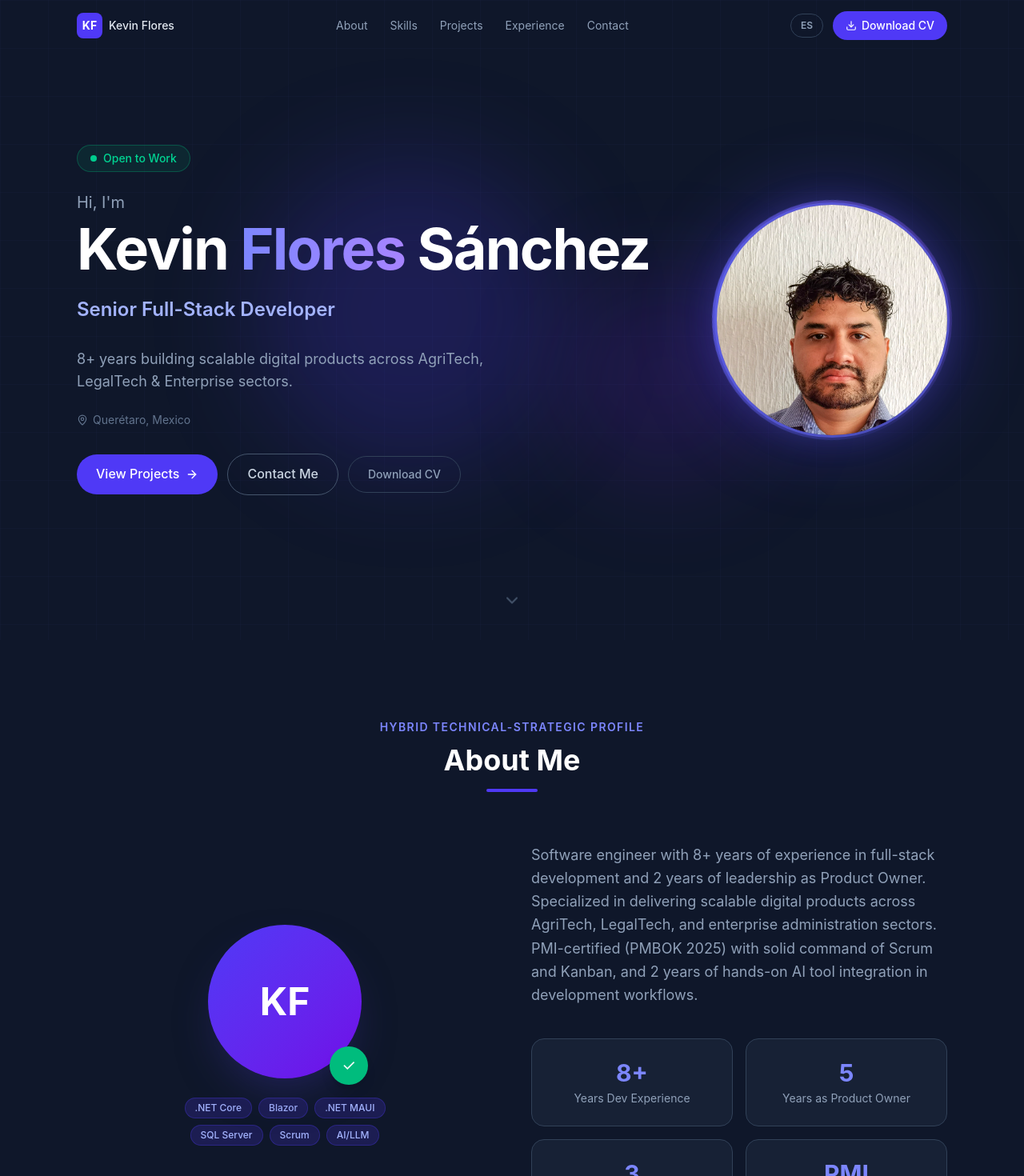
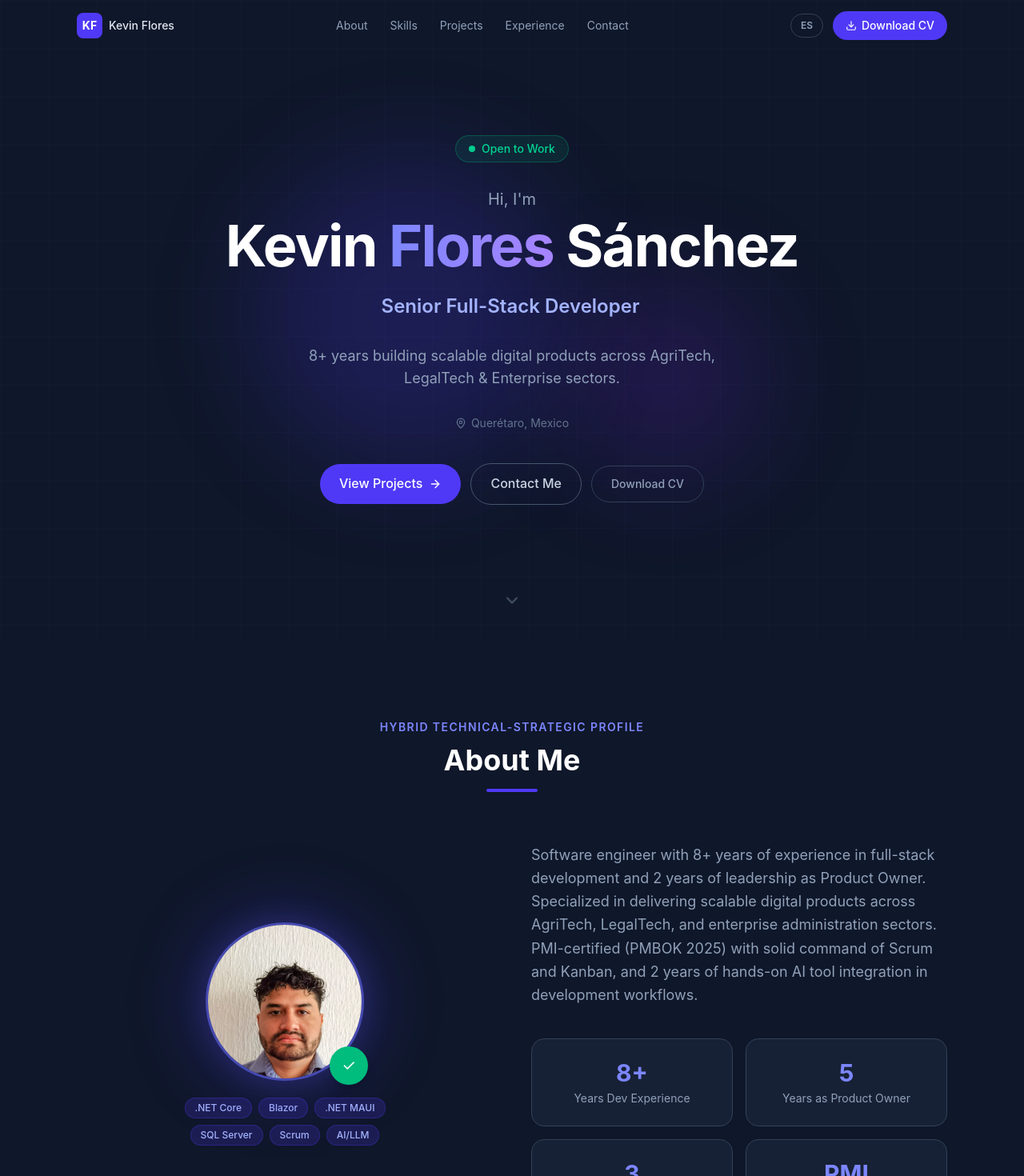
Before and after one commit to kevinflosan/portfolio, a Next.js app: page /portfolio/en in a window 1280 px wide. Shown: the top 1470 px of the page at 80% size. Built offline with nearby package versions, Linux system fonts and the light colour scheme.

Commit message:
Cambio about me

```diff
--- a/app/globals.css
+++ b/app/globals.css
@@ -44,8 +44,3 @@ body {
 ::-webkit-scrollbar-thumb:hover {
   background: #6366f1;
 }
-
-@keyframes spin {
-  from { transform: rotate(0deg); }
-  to { transform: rotate(360deg); }
-}
--- a/components/About.tsx
+++ b/components/About.tsx
@@ -79,10 +79,24 @@ export default function About() {
       <div className="grid lg:grid-cols-2 gap-12 items-center">
         {/* Avatar + badge */}
         <div className="flex flex-col items-center gap-6">
-          {/* Avatar placeholder */}
+          {/* Profile photo */}
           <div className="relative">
-            <div className="w-48 h-48 rounded-full bg-gradient-to-br from-indigo-600 to-violet-700 flex items-center justify-center text-5xl font-bold text-white shadow-2xl shadow-indigo-900/50">
-              KF
+            <div className="absolute inset-0 rounded-full bg-indigo-600/30 blur-2xl scale-110 pointer-events-none" />
+            <div
+              className="relative w-48 h-48 rounded-full overflow-hidden"
+              style={{
+                boxShadow: '0 0 0 3px rgba(99,102,241,0.6), 0 0 40px rgba(99,102,241,0.25)',
+              }}
+            >
+              <img
+                src="/portfolio/kevin-foto.jpg"
+                alt="Kevin Flores Sánchez"
+                className="w-full h-full object-cover"
+                style={{
+                  objectPosition: '50% 15%',
+                  filter: 'contrast(1.08) brightness(1.06) saturate(1.1)',
+                }}
+              />
             </div>
             <div className="absolute -bottom-2 -right-2 w-12 h-12 rounded-full bg-emerald-500 flex items-center justify-center shadow-lg">
               <span className="text-xl">✓</span>
--- a/components/Hero.tsx
+++ b/components/Hero.tsx
@@ -78,13 +78,9 @@ export default function Hero({ locale }: { locale: string }) {
       <div className="absolute top-1/4 left-1/4 w-96 h-96 bg-indigo-600/20 rounded-full blur-3xl pointer-events-none" />
       <div className="absolute bottom-1/4 right-1/4 w-64 h-64 bg-violet-600/15 rounded-full blur-3xl pointer-events-none" />
 
-      <div className="relative z-10 max-w-6xl mx-auto px-4 sm:px-6 lg:px-8 w-full">
-        <div className="flex flex-col-reverse lg:flex-row items-center justify-between gap-12 lg:gap-16">
-
-          {/* Left: text content */}
-          <div className="flex-1 text-center lg:text-left">
+      <div className="relative z-10 max-w-4xl mx-auto px-4 sm:px-6 lg:px-8 text-center">
         {/* Open to work badge */}
-            <div className="inline-flex items-center gap-2 px-4 py-1.5 mb-6 rounded-full border border-emerald-500/30 bg-emerald-500/10 text-emerald-400 text-sm font-medium">
+        <div className="inline-flex items-center gap-2 px-4 py-1.5 mb-8 rounded-full border border-emerald-500/30 bg-emerald-500/10 text-emerald-400 text-sm font-medium">
           <span className="w-2 h-2 rounded-full bg-emerald-400 animate-pulse" />
           {t('openToWork')}
         </div>
@@ -100,7 +96,7 @@ export default function Hero({ locale }: { locale: string }) {
         </h1>
 
         {/* Typewriter role */}
-            <div className="h-10 sm:h-12 flex items-center justify-center lg:justify-start mb-6">
+        <div className="h-10 sm:h-12 flex items-center justify-center mb-6">
           <span className="text-lg sm:text-2xl font-semibold text-indigo-300">
             {displayText}
             <span
@@ -112,18 +108,18 @@ export default function Hero({ locale }: { locale: string }) {
         </div>
 
         {/* Description */}
-            <p className="text-slate-400 text-base sm:text-lg max-w-xl mx-auto lg:mx-0 mb-6">
+        <p className="text-slate-400 text-base sm:text-lg max-w-xl mx-auto mb-8">
           {t('description')}
         </p>
 
         {/* Location */}
-            <div className="flex items-center justify-center lg:justify-start gap-1.5 text-slate-500 text-sm mb-8">
+        <div className="flex items-center justify-center gap-1.5 text-slate-500 text-sm mb-10">
           <MapPin size={14} />
           <span>{t('location')}</span>
         </div>
 
         {/* CTAs */}
-            <div className="flex flex-col sm:flex-row items-center justify-center lg:justify-start gap-3">
+        <div className="flex flex-col sm:flex-row items-center justify-center gap-3">
           <button
             onClick={scrollToProjects}
             className="flex items-center gap-2 px-6 py-3 bg-indigo-600 hover:bg-indigo-500 text-white font-medium rounded-full transition-all hover:scale-105 active:scale-95"
@@ -147,45 +143,6 @@ export default function Hero({ locale }: { locale: string }) {
         </div>
       </div>
 
-          {/* Right: profile photo */}
-          <div className="flex-shrink-0 flex items-center justify-center">
-            <div className="relative">
-              {/* Outer rotating ring */}
-              <div
-                className="absolute inset-0 rounded-full"
-                style={{
-                  background: 'conic-gradient(from 0deg, rgba(99,102,241,0.8), rgba(139,92,246,0.4), rgba(99,102,241,0.1), rgba(99,102,241,0.8))',
-                  padding: '3px',
-                  animation: 'spin 8s linear infinite',
-                  borderRadius: '50%',
-                  margin: '-6px',
-                }}
-              />
-              {/* Glow behind photo */}
-              <div className="absolute inset-0 rounded-full bg-indigo-600/30 blur-2xl scale-110 pointer-events-none" />
-              {/* Photo container */}
-              <div
-                className="relative w-56 h-56 sm:w-64 sm:h-64 lg:w-72 lg:h-72 rounded-full overflow-hidden transition-transform duration-300 hover:scale-105"
-                style={{
-                  boxShadow: '0 0 0 3px rgba(99,102,241,0.6), 0 0 40px rgba(99,102,241,0.25)',
-                }}
-              >
-                <img
-                  src="/portfolio/kevin-foto.jpg"
-                  alt="Kevin Flores Sánchez"
-                  className="w-full h-full object-cover"
-                  style={{
-                    objectPosition: '50% 15%',
-                    filter: 'contrast(1.08) brightness(1.06) saturate(1.1)',
-                  }}
-                />
-              </div>
-            </div>
-          </div>
-
-        </div>
-      </div>
-
       {/* Scroll indicator */}
       <div className="absolute bottom-8 left-1/2 -translate-x-1/2 animate-bounce text-slate-600">
         <ChevronDown size={24} />
```
Lines whose indentation alone changed are shown as unchanged.
